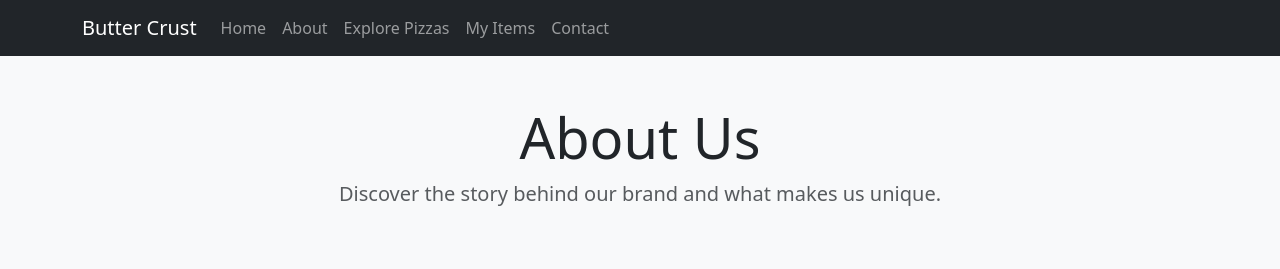
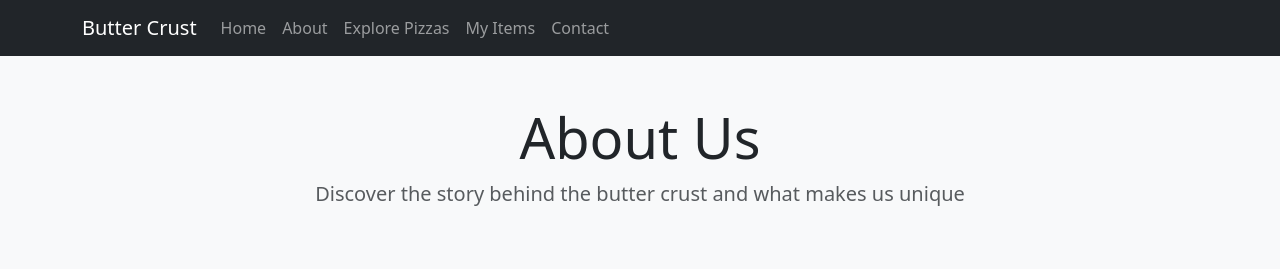
Before and after one commit to Meet-301/pizzastore, a React (Create React App) app: page /about in a window 1280 px wide. Shown: the top 269 px of the page. Built offline with nearby package versions, Linux system fonts and the light colour scheme.

Commit message:
Aug 11, 2024, 8:06 AM

```diff
--- a/src/components/About.js
+++ b/src/components/About.js
@@ -10,7 +10,7 @@ const About = () => {
           <Col md={8} className="text-center">
             <h1 className="display-4">About Us</h1>
             <p className="lead text-muted">
-              Discover the story behind our brand and what makes us unique.
+              Discover the story behind the butter crust and what makes us unique
             </p>
           </Col>
         </Row>
```
